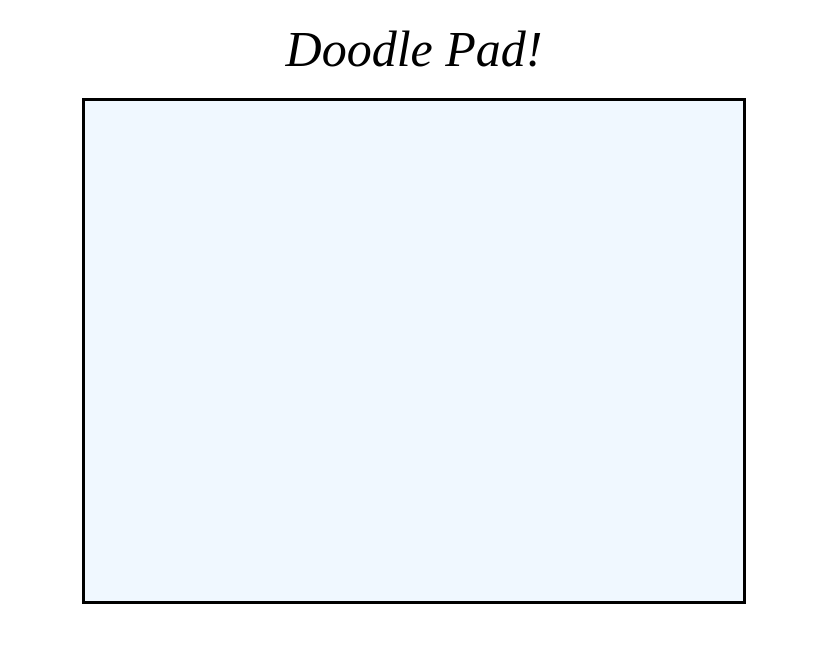
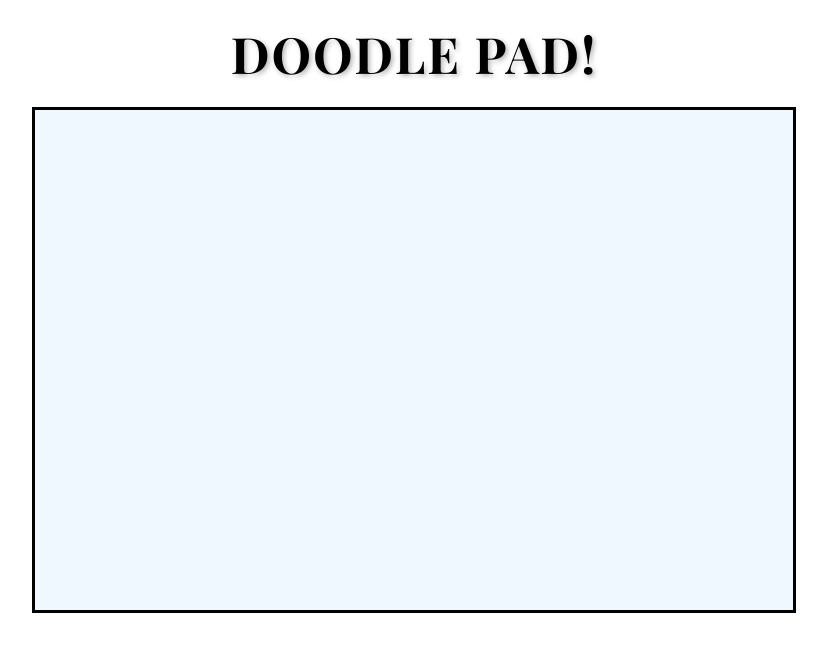
Before and after one commit to Vsk2353/doodle-pad, a plain HTML site: page index.html in a window 1280 px wide. Shown: the whole page, without its empty margins (226-1053 px from the left). Drawn offline with nearby package versions, Linux system fonts and the light colour scheme.

Commit message:
Enhance visuals of header

```diff
--- a/style.css
+++ b/style.css
@@ -1,8 +1,14 @@
-.header{
+@import url('https://fonts.googleapis.com/css2?family=Playfair+Display:wght@700&display=swap');
+
+.header {
     text-align: center;
     font-size: 50px;
-    font-style: oblique;
-    margin:20px;
+    font-family: 'Playfair Display', serif;
+    font-weight: bold;
+    margin: 20px;
+    text-transform: uppercase;  /* Makes it more striking */
+    letter-spacing: 2px; /* Enhances readability */
+    text-shadow: 2px 2px 5px rgba(0, 0, 0, 0.3);
 }
 
 .container{
@@ -12,6 +18,7 @@
     border: solid;
     background-color: aliceblue;
     min-height: 500px;
-    margin-left: 300px;
-    margin-right: 300px;
+    width: 60%; /* Adjust width dynamically */
+    margin: 0 auto; /* Centers the container */
+
 }
```
